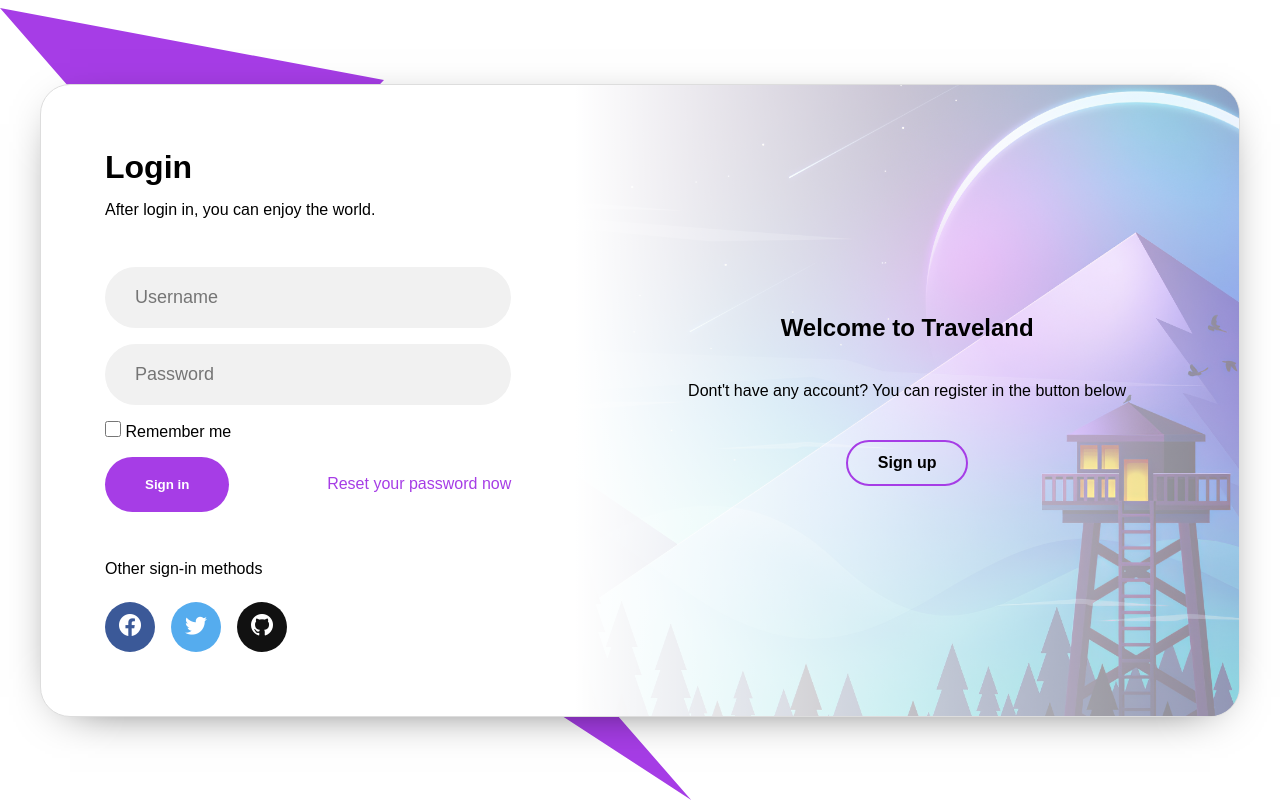
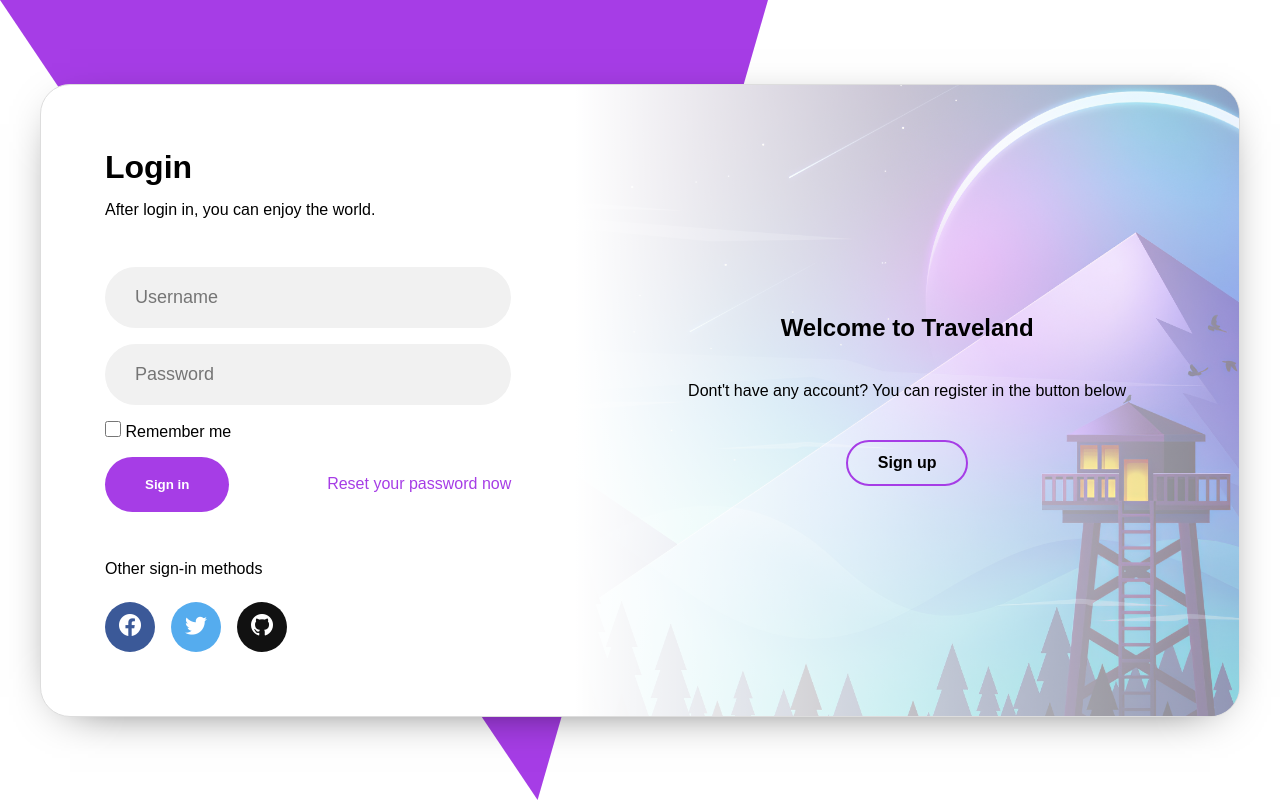
Before and after one commit to ottosdev/aprendendo-html-css, a plain HTML site: page modern-login-page/index.html in a window 1280 px wide. Drawn offline with nearby package versions, Linux system fonts and the light colour scheme.

Commit message:
modern login finished

```diff
--- a/modern-login-page/style.scss
+++ b/modern-login-page/style.scss
@@ -20,7 +20,7 @@ body {
         inset: 0;
         background: $theme-color;
         height: 100vh;
-        clip-path: polygon(50% 10%, 10% 50%, 90% 100% , 0 1%);
+        clip-path: polygon(100% 0, 0 0, 0 0 , 70% 100%);
         z-index: -1;
         width: 60%;
     }
```
Also changed, not shown: modern-login-page/style.css, 1 other file.
